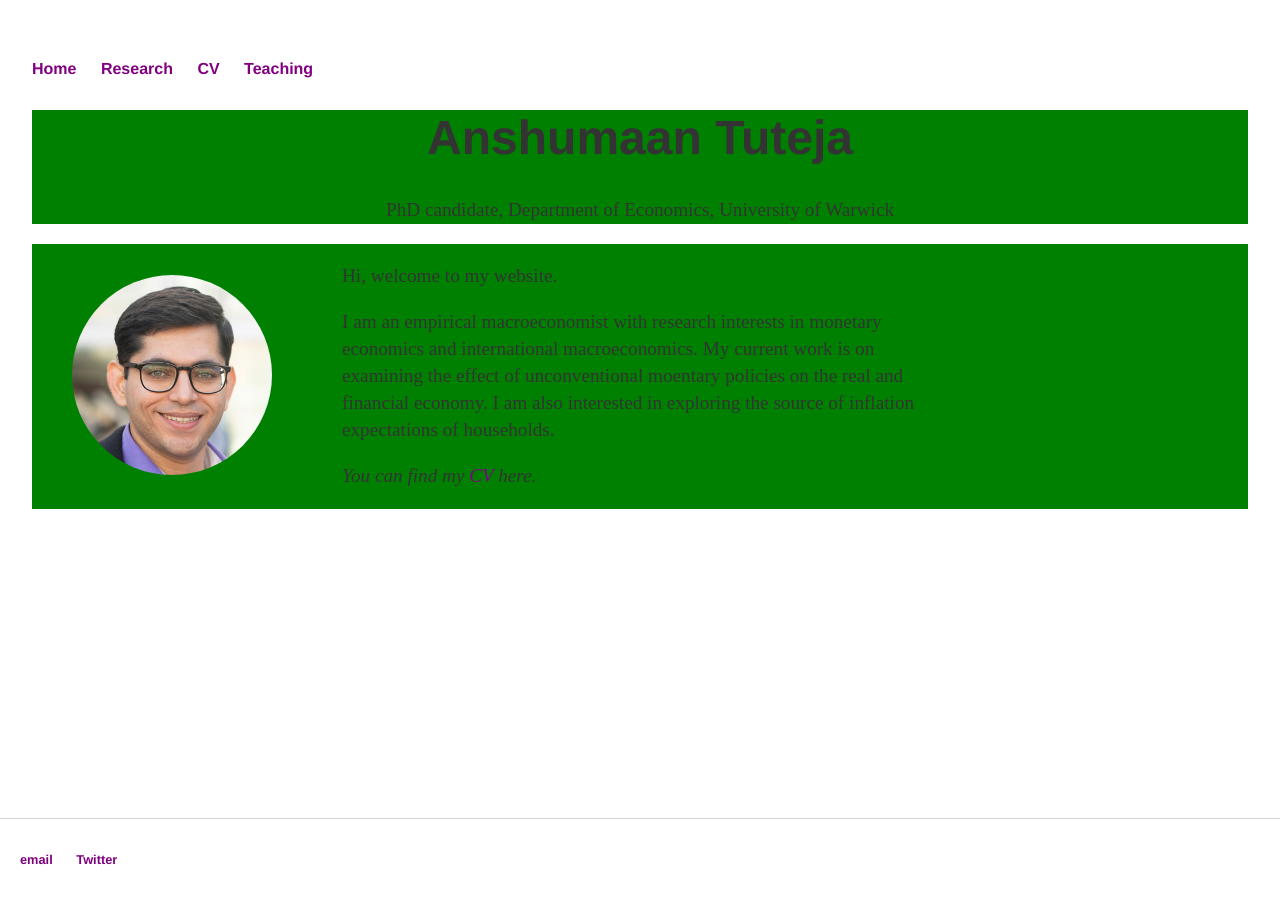
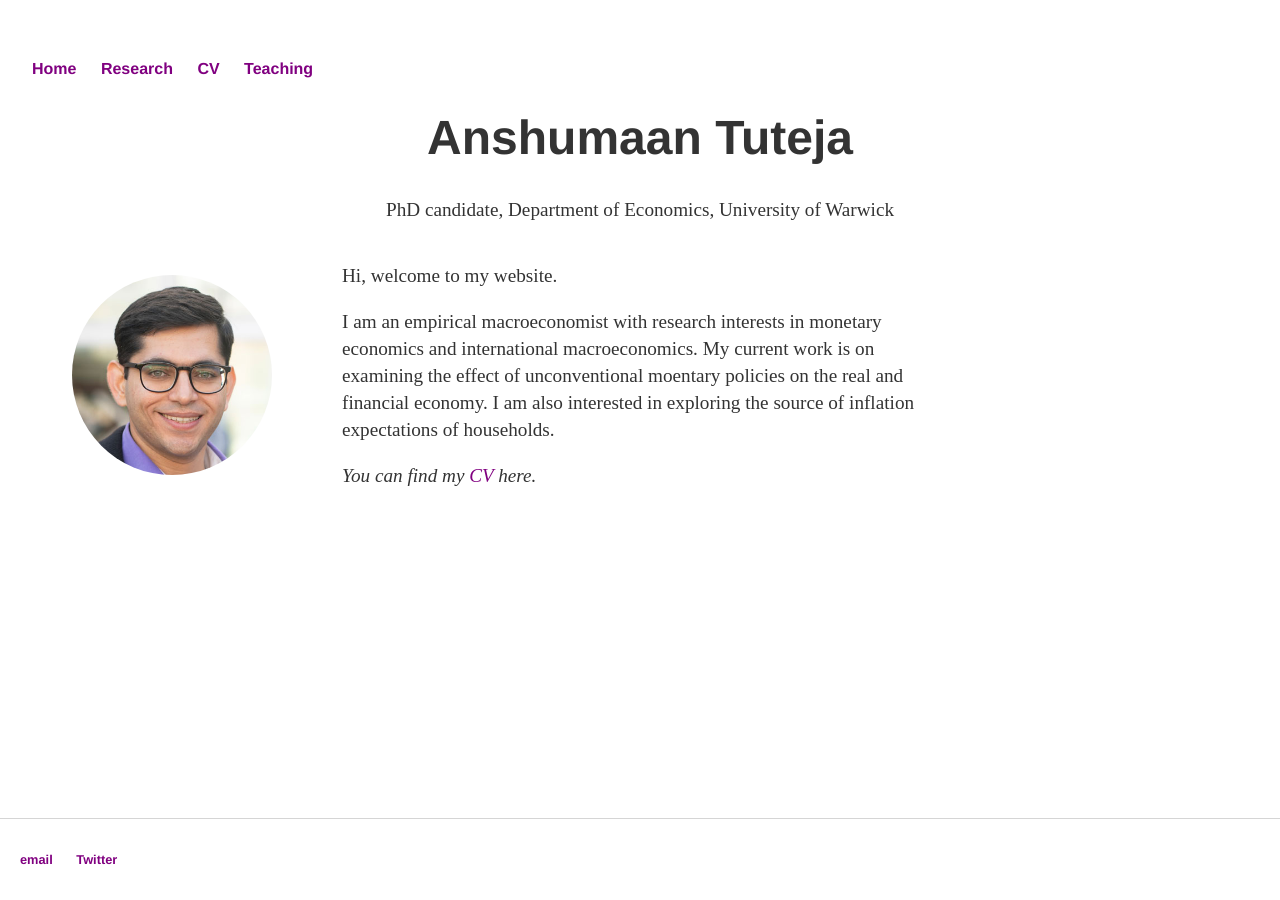
Before and after one commit to anshumaan-tuteja/anshumaan-tuteja.github.io, a Jekyll site: the page built from index.html, in a window 1280 px wide. Built offline with Jekyll 4.4.1, drawn with Linux system fonts in a browser that asks for light colours.

Commit message:
Update main.css

```diff
--- a/css/main.css
+++ b/css/main.css
@@ -8,7 +8,7 @@ body {
 }
 
 div {
-    background: #008000;
+    /* background: #008000; */
     flex-basis: 100%;
   }
 
```
